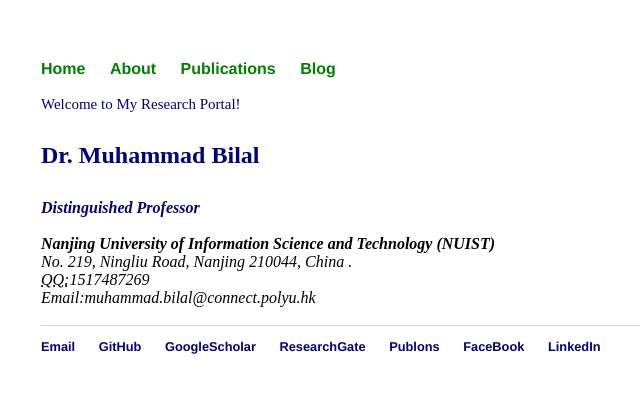
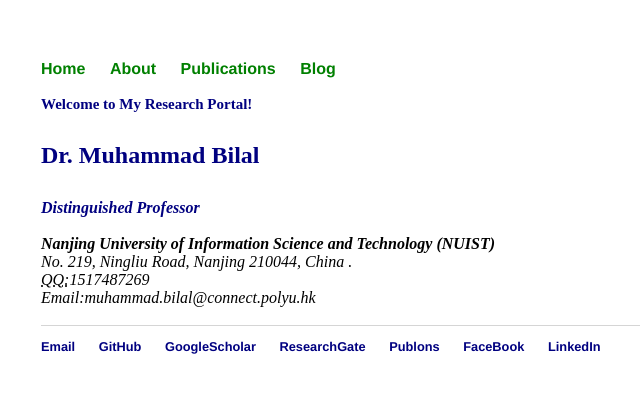
Before and after one commit to rs-DrBilal/rsbilal.github.io, a Jekyll site: the page built from index.html, in a window 1280 px wide. Shown: the top 393 px of the page, without its empty margins (151-791 px from the left). Built offline with Jekyll 4.4.1, drawn with Linux system fonts in a browser that asks for light colours.

Commit message:
Update index.html

```diff
--- a/index.html
+++ b/index.html
@@ -4,7 +4,7 @@
 ---
 <div class="blurb">
 
-	<p style="color: NAVY; font-size:15px">Welcome to My Research Portal!</p>
+	<p style="color: NAVY; font-size:15px"><strong>Welcome to My Research Portal!</strong></p>
 	<p style="color: NAVY"> <strong>Dr. Muhammad Bilal</strong><br></p>
 		<p style="color: NAVY;font-size:16px"><strong><em>Distinguished Professor</em></strong></a></p>
 					<address>
```
